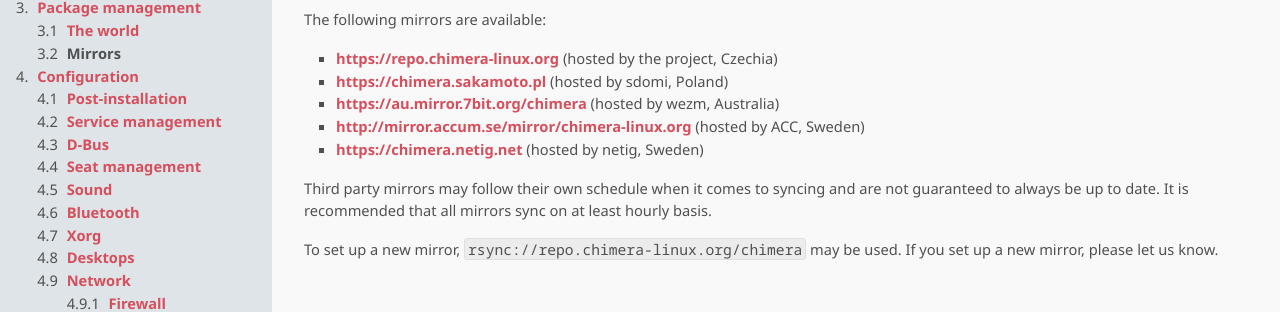
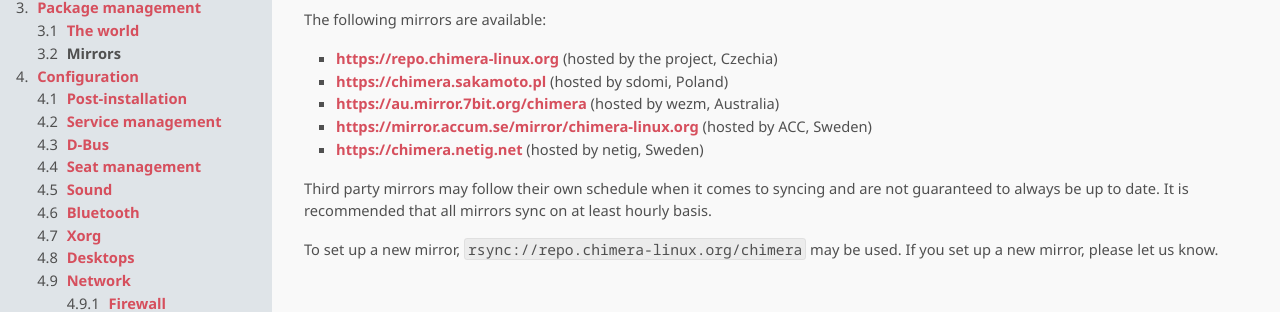
Before and after one commit to chimera-linux/chimera-linux.github.io, a Jekyll site: the page built from _docs/apk/mirrors.md, in a window 1280 px wide and 958 px high. Shown: the part 436-748 px from the top of the window. Built offline with Jekyll 4.4.1, drawn with Linux system fonts in a browser that asks for light colours; some of the changed lines change nothing that is shown.

Commit message:
mirrors: use https

```diff
--- a/_docs/apk/mirrors.md
+++ b/_docs/apk/mirrors.md
@@ -25,7 +25,7 @@
 * [https://repo.chimera-linux.org](https://repo.chimera-linux.org) (hosted by the project, Czechia)
 * [https://chimera.sakamoto.pl](https://chimera.sakamoto.pl) (hosted by sdomi, Poland)
 * [https://au.mirror.7bit.org/chimera](https://au.mirror.7bit.org/chimera) (hosted by wezm, Australia)
-* [http://mirror.accum.se/mirror/chimera-linux.org](http://mirror.accum.se/mirror/chimera-linux.org) (hosted by ACC, Sweden)
+* [https://mirror.accum.se/mirror/chimera-linux.org](https://mirror.accum.se/mirror/chimera-linux.org) (hosted by ACC, Sweden)
 * [https://chimera.netig.net](https://chimera.netig.net) (hosted by netig, Sweden)
 
 Third party mirrors may follow their own schedule when it comes to syncing
```
